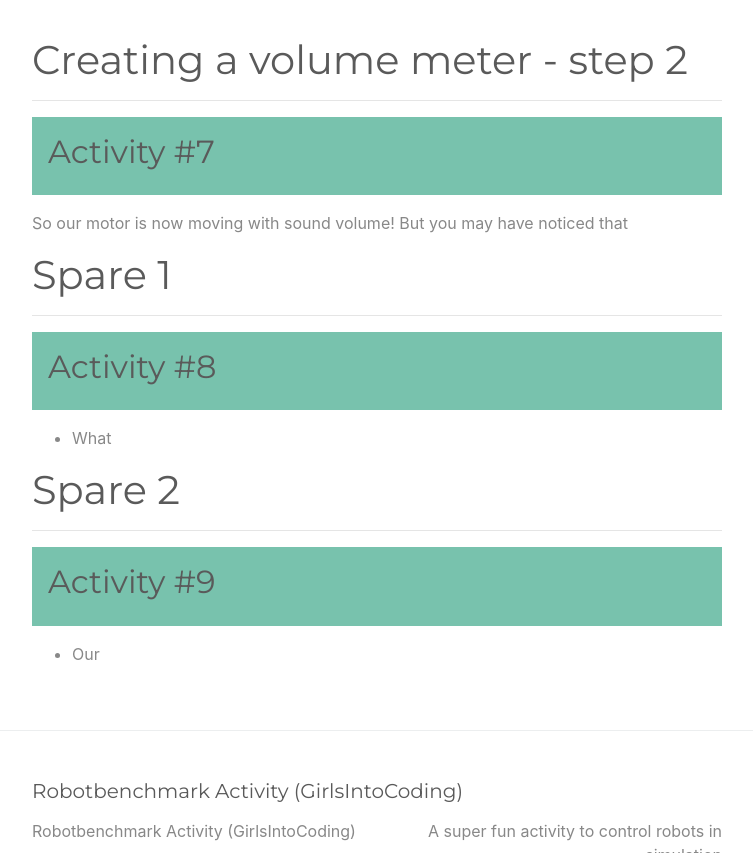
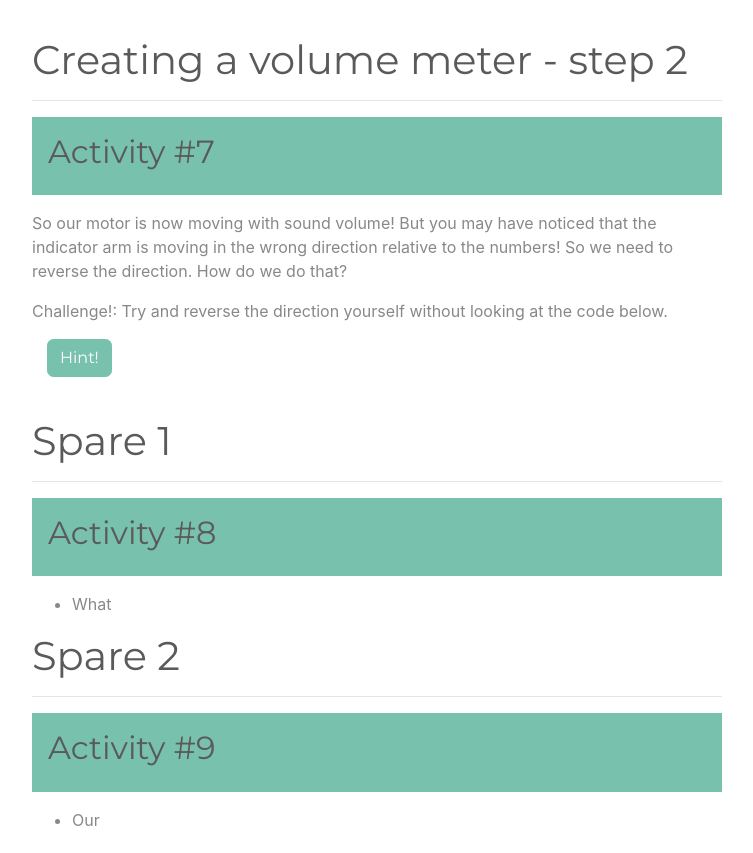
Before and after one commit to meisben/girlsIntoCoding-microbitVolumeMeter, a Jekyll site: the page built from index.md, in a window 1280 px wide and 900 px high, scrolled down 13353 px, cut to the strip 47-900 px from the top of the window. Shown: the whole strip, without its empty margins (263-1016 px from the left). Built offline with Jekyll 4.4.1, drawn with Linux system fonts in a browser that asks for light colours.

Commit message:
Update index.md

```diff
--- a/index.md
+++ b/index.md
@@ -408,7 +408,19 @@ Let's create a program to make this work!
 
 <!--Comment: Back to markdown -->
 
-So our motor is now moving with sound volume! But you may have noticed that
+So our motor is now moving with sound volume! But you may have noticed that the indicator arm is moving in the wrong direction relative to the numbers! So we need to reverse the direction. How do we do that?
+
+Challenge!: Try and reverse the direction yourself without looking at the code below.
+
+<div class="container">
+  <button type="button" class="btn btn-primary" data-toggle="collapse" data-target="#hint3a">Hint!</button>
+  <div id="hint3a" class="collapse" markdown="1">
+  * We need to somehow minus the value we want to move from it's maximum angle (180 degrees)
+  </div>
+</div>
+<br>
+
+
 
 <!--Comment: Back to markdown -->
 
```
